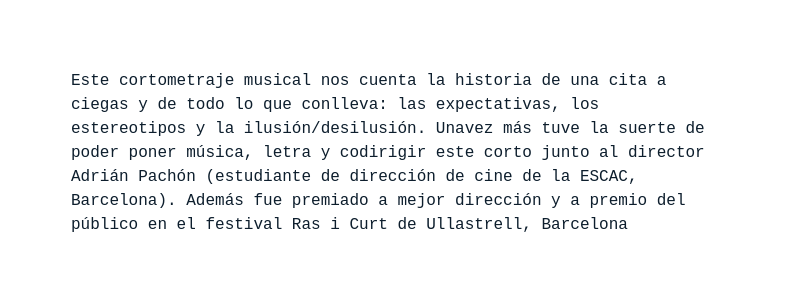
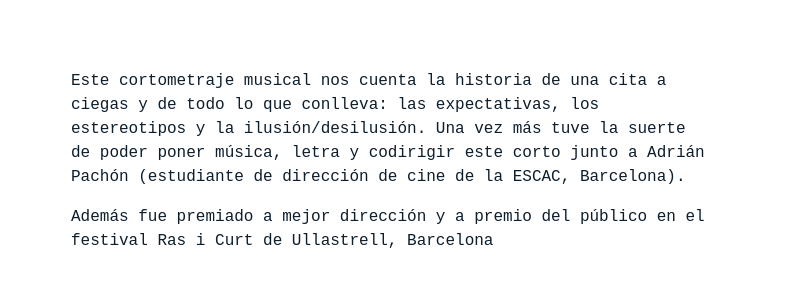
Before and after one commit to fractalnotes/Portfolio, a plain HTML site: page works/cientos.html in a window 1280 px wide. Shown: the part 230-512 px from the top of the page, 486-1280 px from the left. Drawn offline with Linux system fonts and the light colour scheme; a web font is replaced by a local one.

Commit message:
minor fix

```diff
--- a/works/cientos.html
+++ b/works/cientos.html
@@ -103,7 +103,8 @@
 
 
                 <div class="mb-5">
-                  <p>Este cortometraje musical nos cuenta la historia de una cita a ciegas y de todo lo que conlleva: las expectativas, los estereotipos y la ilusión/desilusión. Unavez más tuve la suerte de poder poner música, letra y codirigir este corto junto al director Adrián Pachón (estudiante de dirección de cine de la ESCAC, Barcelona). Además fue premiado a mejor dirección y a premio del público en el festival Ras i Curt de Ullastrell, Barcelona</p>
+                  <p>Este cortometraje musical nos cuenta la historia de una cita a ciegas y de todo lo que conlleva: las expectativas, los estereotipos y la ilusión/desilusión. Una vez más tuve la suerte de poder poner música, letra y codirigir este corto junto a Adrián Pachón (estudiante de dirección de cine de la ESCAC, Barcelona).</p>
+                  <p>Además fue premiado a mejor dirección y a premio del público en el festival Ras i Curt de Ullastrell, Barcelona</p>
 
                 </div>
                 <h3 class="h3">*Actualmente en festivales de cine</h3>
```
